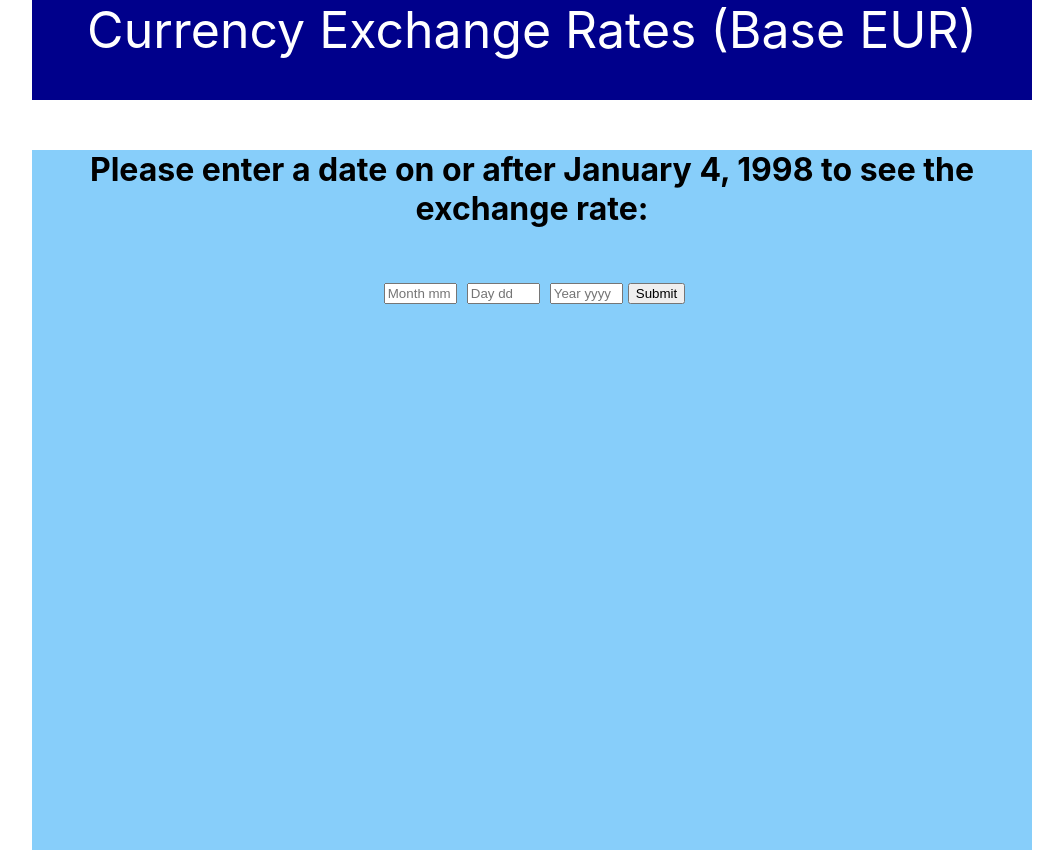
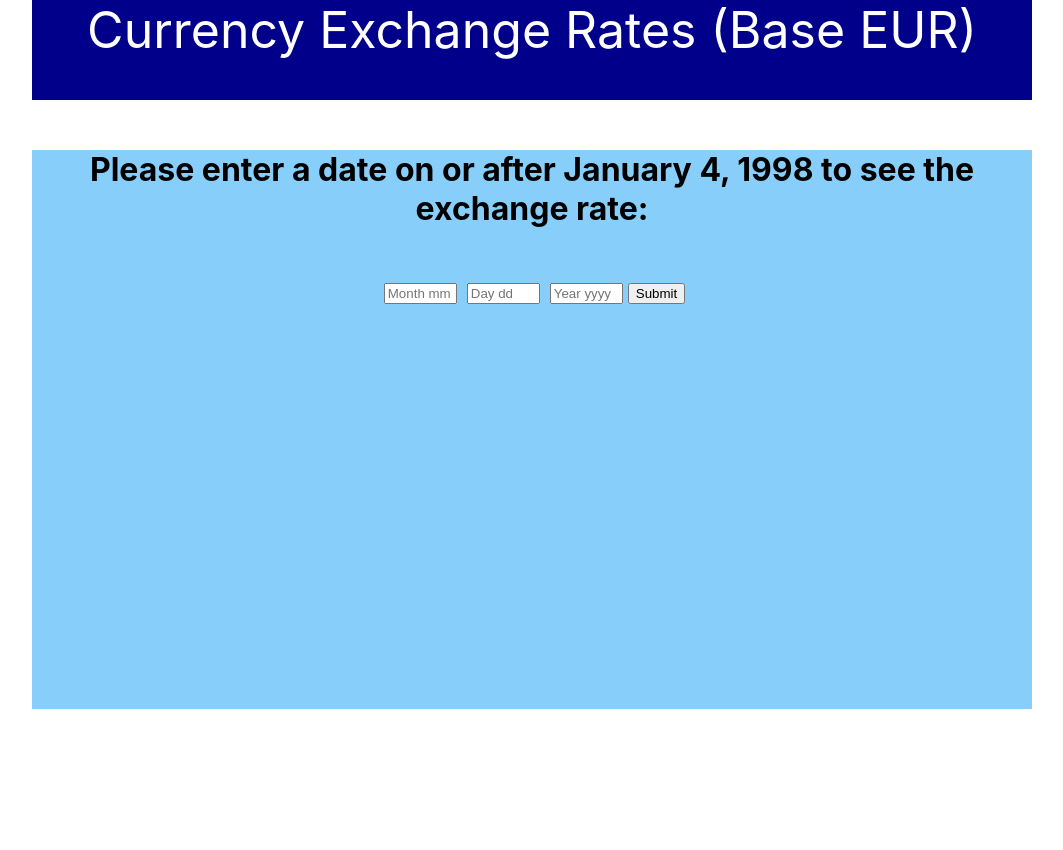
Before and after one commit to annes-github/currency_components, a React (Create React App) app: page / in a window 1280 px wide. Shown: the whole page, without its empty margins (108-1171 px from the left). After the commit the page ends 800 px from the top, so only its background shows below. Built offline with nearby package versions, Linux system fonts and the light colour scheme.

Commit message:
css and html changes for bar chart

```diff
--- a/src/App.css
+++ b/src/App.css
@@ -35,9 +35,8 @@ justify-content: center;
 #graph {
   display: grid;
   grid-template-columns: repeat(5, 1fr);
-  height: 500px;
+  height: 400px;
   width: 1000px;
-  /* border: 1px solid black;  */
   align-items: end;
   background-color: lightskyblue;
 }
--- a/src/App.js
+++ b/src/App.js
@@ -65,10 +65,10 @@ function App() {
      }
 
     <button onClick={doFetch}>Submit</button>
-    </div>
-    <div className="BarChart" id="graph"/>
+
+    <div id="graph">
+
     {
-      //  Object.entries(data).map(([key, value]) => (
         Object.keys(data).map(key =>
         // console.log(data[key]) currency value
         // console.log(key)
@@ -94,8 +94,10 @@ function App() {
           )
 
    }
+      </div>
+      </div>
+      </div>
 
-      </div>
   )
 }
 export default App;
```
Lines whose indentation alone changed are shown as unchanged.
